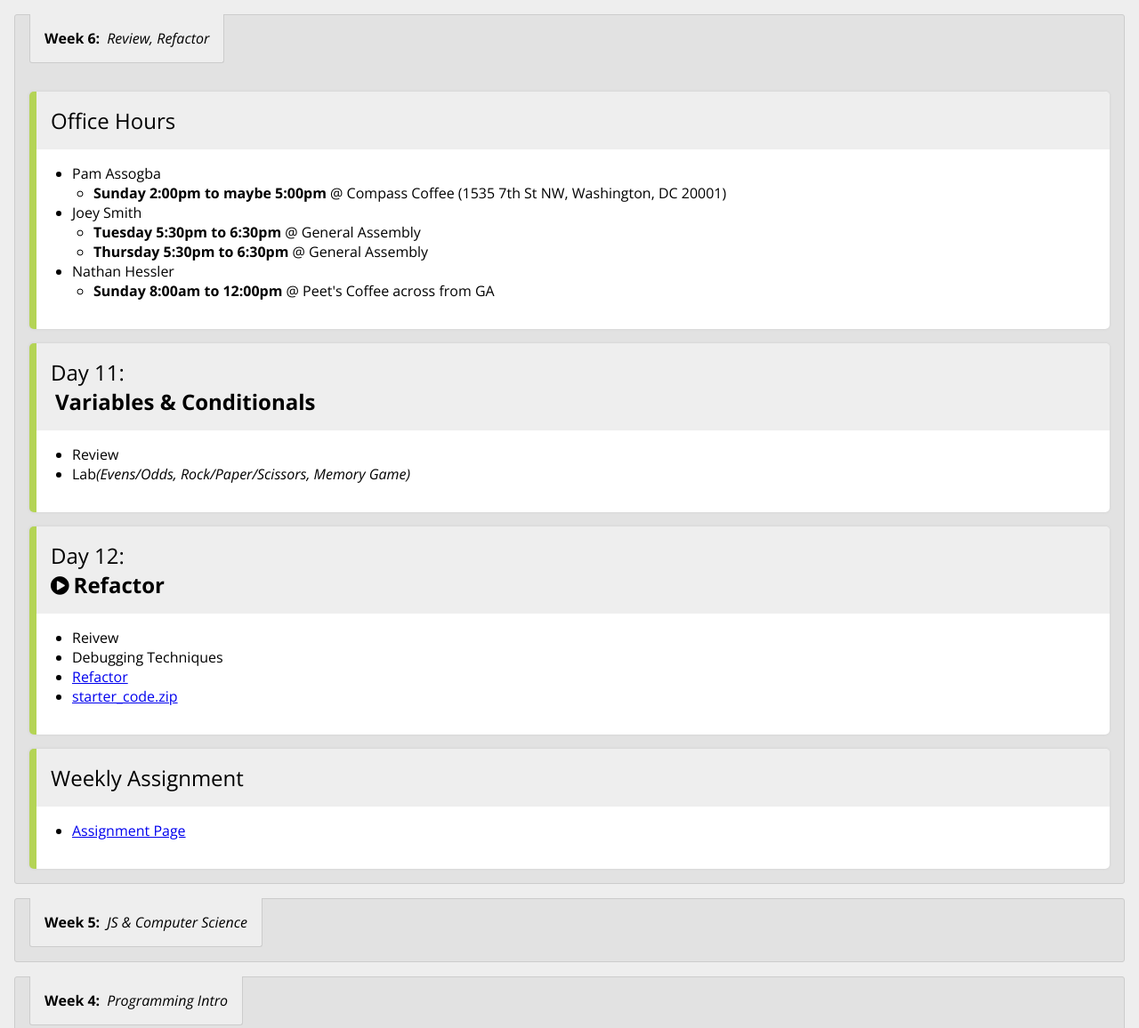
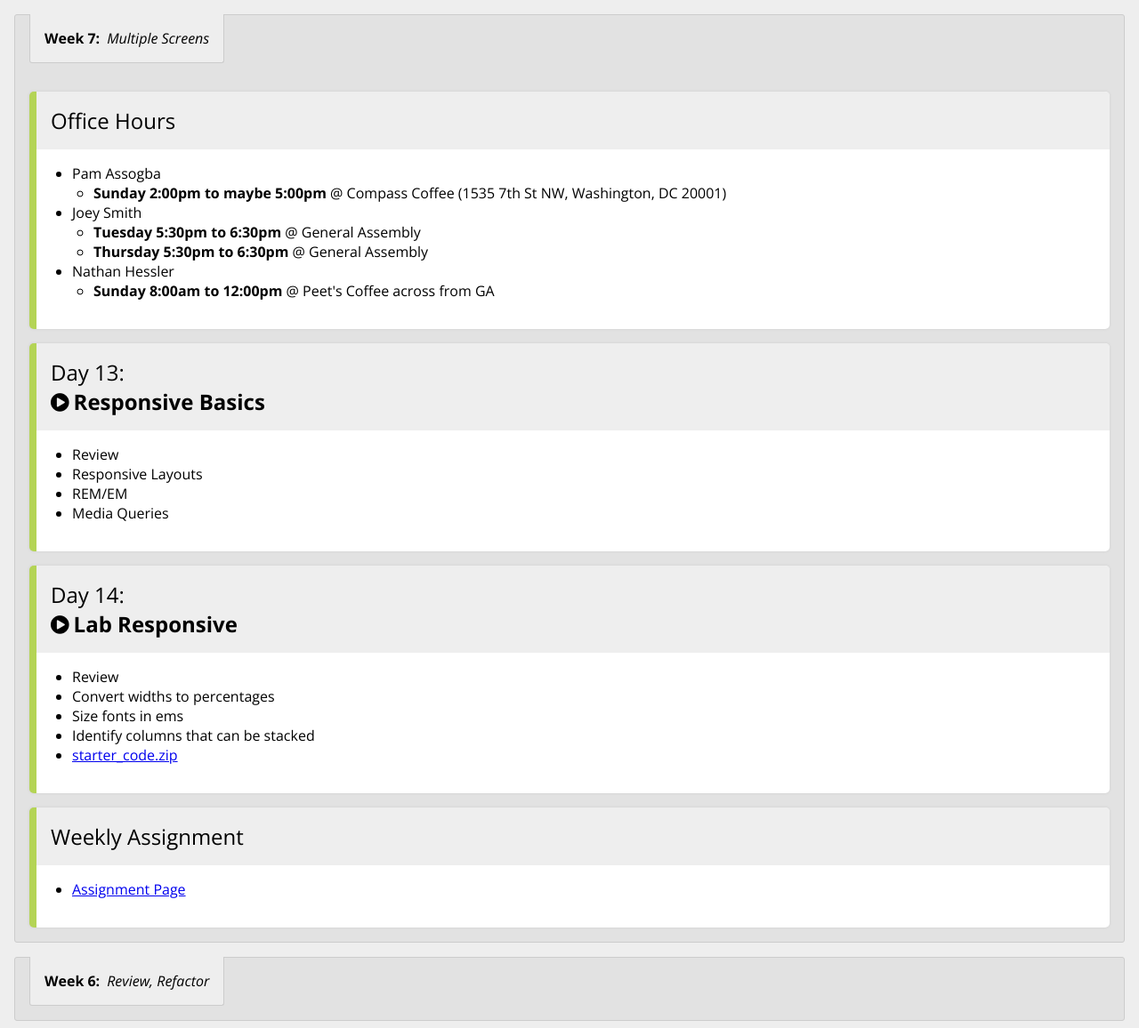
Before and after one commit to joeydsmith/dcfewd14, a plain HTML site: page index.html in a window 1280 px wide. Shown: the top 1156 px of the page at 89% size. Drawn offline with nearby package versions, Linux system fonts and the light colour scheme.

Commit message:
add week 7 class notes

```diff
--- a/index.html
+++ b/index.html
@@ -19,8 +19,8 @@
     3. Where we're going today
     -->
     <section id="">
-      <h1>Week 6:<em>Review, Refactor</em></h1>
-      <article id="week_6_office_hours">
+      <h1>Week 7:<em>Multiple Screens</em></h1>
+      <article id="week_7_office_hours">
         <h2><strong>Office Hours</strong></h2>
         <ul>
           <li>Pam Assogba</li>
@@ -38,6 +38,46 @@
           </ul>
         </ul>
       </article>
+      <article id="week_7-1">
+        <h2>
+          <strong>Day 13:</strong>
+          <a href="https://swipe.to/0528ck" target="blank">
+            <i class="fa fa-play-circle"></i>Responsive Basics
+          </a>
+        </h2>
+        <ul>
+          <li>Review</li>
+          <li>Responsive Layouts</li>
+          <li>REM/EM</li>
+          <li>Media Queries</li>
+          <!--<li><a href="GA_files/Week_04_Intro_Programming/07_intro_programming/solution_07.zip">solution.zip</a></li>-->
+        </ul>
+      </article>
+      <article id="week_7-2">
+        <h2>
+          <strong>Day 14:</strong>
+          <a href="#" target="blank">
+            <i class="fa fa-play-circle"></i>Lab Responsive
+          </a>
+        </h2>
+        <ul>
+          <li>Review</li>
+          <li>Convert widths to percentages</li>
+          <li>Size fonts in ems</li>
+          <li>Identify columns that can be stacked</li>
+          <li><a href="GA_files/Week_06_Review_Refactor/12_refactor/starter_code_12.zip">starter_code.zip</a></li>
+          <!--<li><a href="GA_files/Week_04_Intro_Programming/08_Intro_jQuery/solution_08.zip">solution.zip</a></li>-->
+        </ul>
+      </article>
+      <article id="week_7-assignment">
+        <h2><strong>Weekly Assignment</strong></h2>
+        <ul>
+          <li><a href="GA_files/Week_07_Multiple_Screens/Assignment/index.html">Assignment Page</a></li>
+        </ul>
+      </article>
+    </section>
+    <section class="collapsed">
+      <h1>Week 6:<em>Review, Refactor</em></h1>
       <article id="week_6-1">
         <h2>
           <strong>Day 11:</strong>
@@ -54,12 +94,12 @@
       <article id="week_6-2">
         <h2>
           <strong>Day 12:</strong>
-          <a href="#">
-            <a href="https://www.swipe.to/0082ck"><i class="fa fa-play-circle"></i>Refactor</a>
+          <a href="https://www.swipe.to/0082ck">
+            <i class="fa fa-play-circle"></i>Refactor
           </a>
         </h2>
         <ul>
-          <li>Reivew</li>
+          <li>Review</li>
           <li>Debugging Techniques</li>
           <li><a href="GA_files/Week_06_Review_Refactor/12_refactor/solution.zip">Refactor</a></li>
           <!--<li>This Keyword</li>-->
@@ -100,7 +140,7 @@
           </a>
         </h2>
         <ul>
-          <li>Reivew</li>
+          <li>Review</li>
           <li>Functions</li>
           <li>Anonymous Functions</li>
           <li>Revisiting jQuery</li>
```
